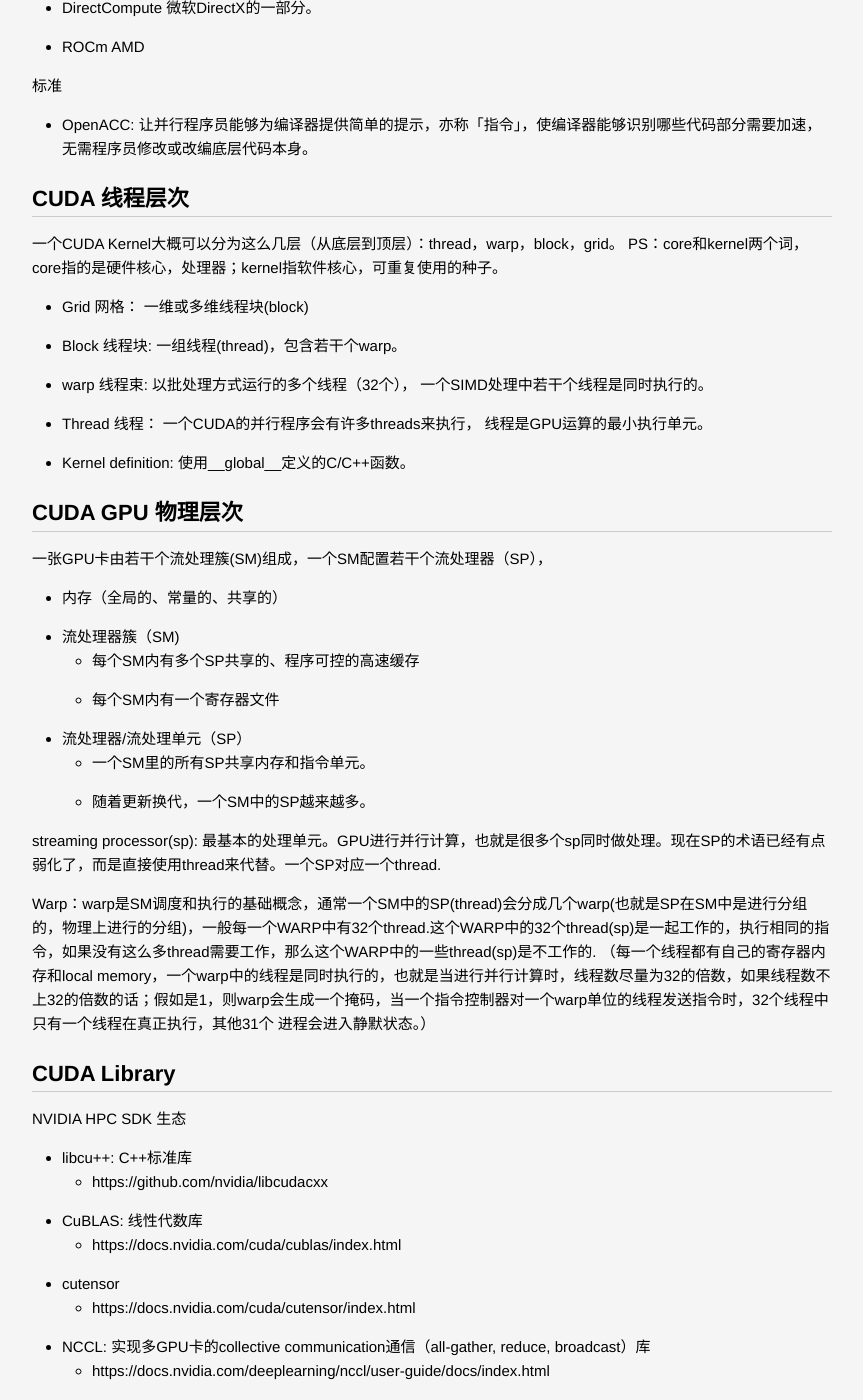
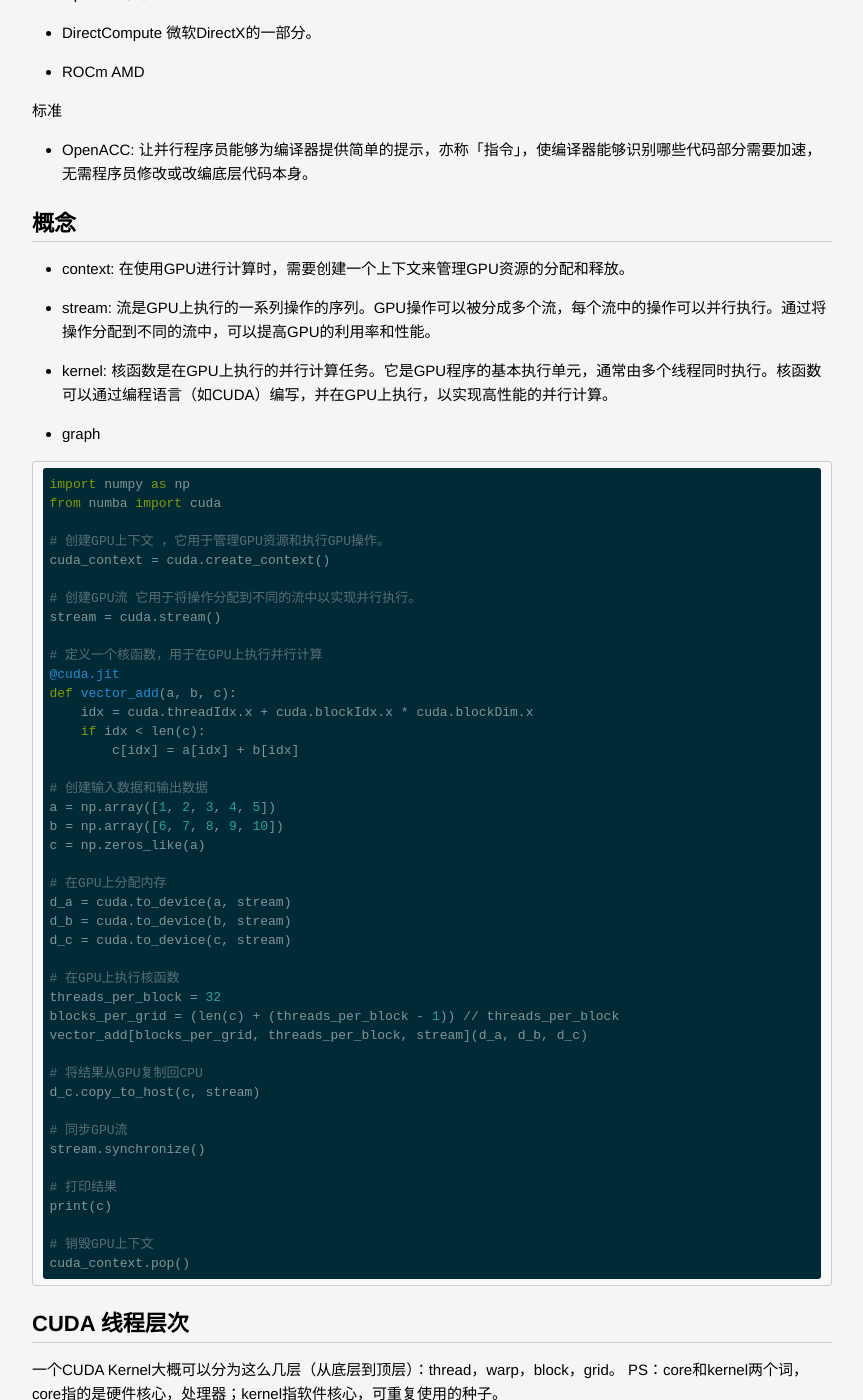
Before and after one commit to lucky521/blog, a Jekyll site: the page built from _posts/framework/2021-12-06-cuda.markdown, in a window 1280 px wide and 1400 px high, scrolled down 6860 px. Shown: the whole window, without its empty margins (208-1071 px from the left). Built offline with Jekyll 4.4.1, drawn with Linux system fonts in a browser that asks for light colours.

Commit message:
update blog

````diff
--- a/_posts/framework/2021-12-06-cuda.markdown
+++ b/_posts/framework/2021-12-06-cuda.markdown
@@ -209,7 +209,6 @@
 
 
 # CUDA的出现
-
 2007年，nvidia发现了一个能使得GPU进入主流的契机，那就是为GPU制定一个标准的编程接口，这就是CUDA.
 
 CUDA编译模型使用了和java语言一样的编译原则：基于虚拟指令集的运行时编译。
@@ -226,6 +225,59 @@
 * OpenACC: 让并行程序员能够为编译器提供简单的提示，亦称「指令」，使编译器能够识别哪些代码部分需要加速，无需程序员修改或改编底层代码本身。
 
 
+## 概念
+
+* context: 在使用GPU进行计算时，需要创建一个上下文来管理GPU资源的分配和释放。
+* stream: 流是GPU上执行的一系列操作的序列。GPU操作可以被分成多个流，每个流中的操作可以并行执行。通过将操作分配到不同的流中，可以提高GPU的利用率和性能。
+* kernel: 核函数是在GPU上执行的并行计算任务。它是GPU程序的基本执行单元，通常由多个线程同时执行。核函数可以通过编程语言（如CUDA）编写，并在GPU上执行，以实现高性能的并行计算。
+* graph
+
+```python
+import numpy as np
+from numba import cuda
+
+# 创建GPU上下文 ，它用于管理GPU资源和执行GPU操作。
+cuda_context = cuda.create_context()
+
+# 创建GPU流 它用于将操作分配到不同的流中以实现并行执行。
+stream = cuda.stream()
+
+# 定义一个核函数，用于在GPU上执行并行计算
+@cuda.jit
+def vector_add(a, b, c):
+    idx = cuda.threadIdx.x + cuda.blockIdx.x * cuda.blockDim.x
+    if idx < len(c):
+        c[idx] = a[idx] + b[idx]
+
+# 创建输入数据和输出数据
+a = np.array([1, 2, 3, 4, 5])
+b = np.array([6, 7, 8, 9, 10])
+c = np.zeros_like(a)
+
+# 在GPU上分配内存
+d_a = cuda.to_device(a, stream)
+d_b = cuda.to_device(b, stream)
+d_c = cuda.to_device(c, stream)
+
+# 在GPU上执行核函数
+threads_per_block = 32
+blocks_per_grid = (len(c) + (threads_per_block - 1)) // threads_per_block
+vector_add[blocks_per_grid, threads_per_block, stream](d_a, d_b, d_c)
+
+# 将结果从GPU复制回CPU
+d_c.copy_to_host(c, stream)
+
+# 同步GPU流
+stream.synchronize()
+
+# 打印结果
+print(c)
+
+# 销毁GPU上下文
+cuda_context.pop()
+```
+
+
 ## CUDA 线程层次
 
 一个CUDA Kernel大概可以分为这么几层（从底层到顶层）：thread，warp，block，grid。
@@ -236,7 +288,6 @@
 * warp 线程束: 以批处理方式运行的多个线程（32个）， 一个SIMD处理中若干个线程是同时执行的。
 * Thread 线程： 一个CUDA的并行程序会有许多threads来执行， 线程是GPU运算的最小执行单元。
 * Kernel definition:  使用__global__定义的C/C++函数。
-
 
 
 ## CUDA GPU 物理层次
--- a/_posts/ml/2019-02-04-Famous-Model.markdown
+++ b/_posts/ml/2019-02-04-Famous-Model.markdown
@@ -280,13 +280,16 @@
 
 ## Transformer门派
 * 编码预训练语言模型(Encoder-only Pre-trained Models)
+  * Encoder-only Transformer模型通常用于提取输入序列的特征表示，而不需要生成输出序列。这在许多自然语言处理（NLP）任务中很有用，如情感分析、命名实体识别等。通过使用编码器，可以将输入序列转换为一个固定长度的向量表示，然后将该表示传递给其他模型或任务进行进一步处理。
   * BERT
 * 解码预训练语言模型(Decoder-only Pre-trained Models)
+  * Decoder-only Transformer模型通常用于生成式任务，如文本生成或图像描述生成。在这些任务中，我们只需要使用解码器来生成输出序列，而不需要编码器来处理输入序列。这种模型结构可以减少计算量和内存需求，因为不需要为编码器分配资源。
   * GPT
-* 基于编解码架构的预训练语言模型(Encoder-decoder Pre-trained Models)
+* 基于编解码架构的预训练语言模型(Encoder-Decoder Pre-trained Models)
   * T5
 
 
+"prefill"技术:用于在解码器的自注意力计算中提前计算一部分注意力权重，以减少计算量和提高效率。
 
 
 ## Attention机制
--- a/_posts/ml/2019-03-23-ML-Distributed.markdown
+++ b/_posts/ml/2019-03-23-ML-Distributed.markdown
@@ -218,7 +218,7 @@
 AlexNet（模型并行算法）
 
 
-# 分布式机器学习预测的方式
+# 分布式机器学习推理的方式
 
 分布式预测目前还没有成熟的开源方案。
 当下主要流行的是模型中Embedding词表的分布式查询。
````
Also changed, not shown: _posts/ml/2019-03-25-ML-Serving.markdown (+4 -4 lines), _posts/productivity/2020-12-04-code-snippet.markdown (+13 -3 lines).
